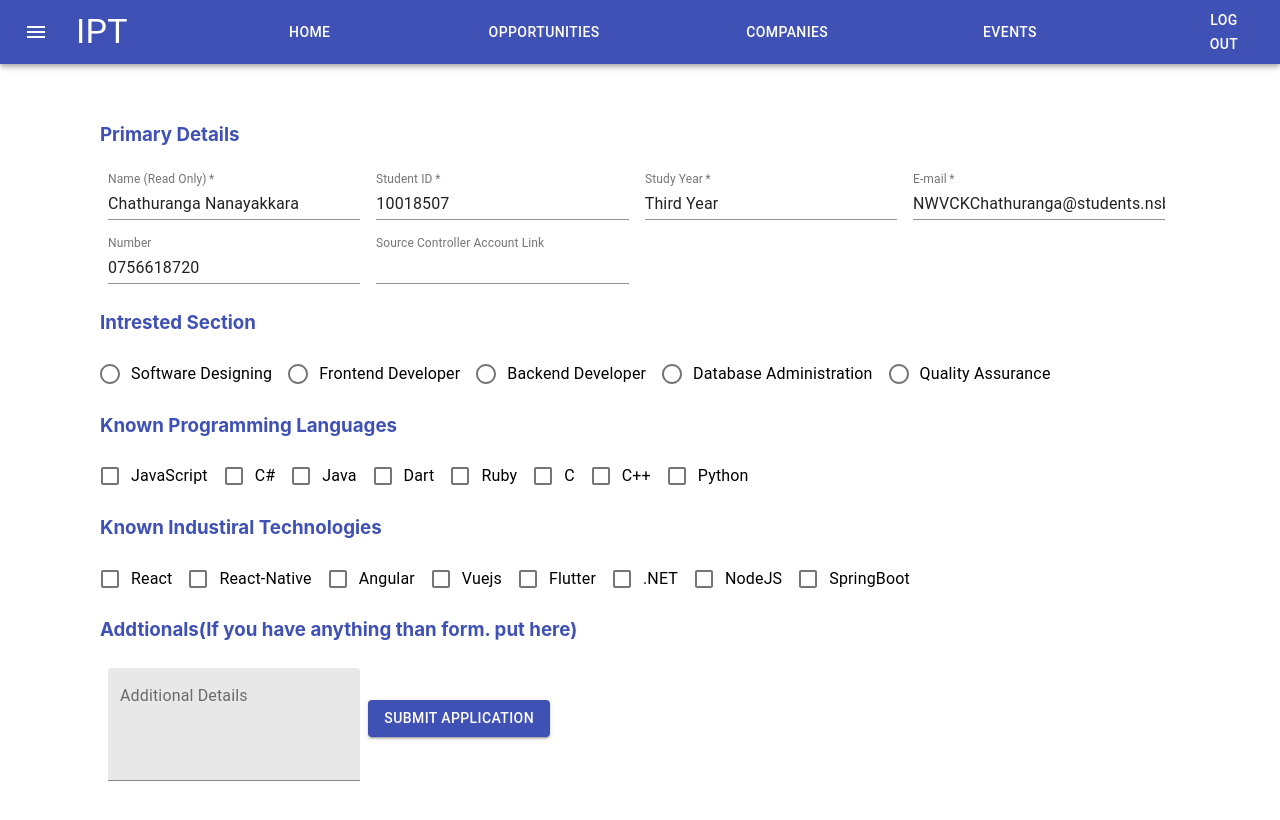
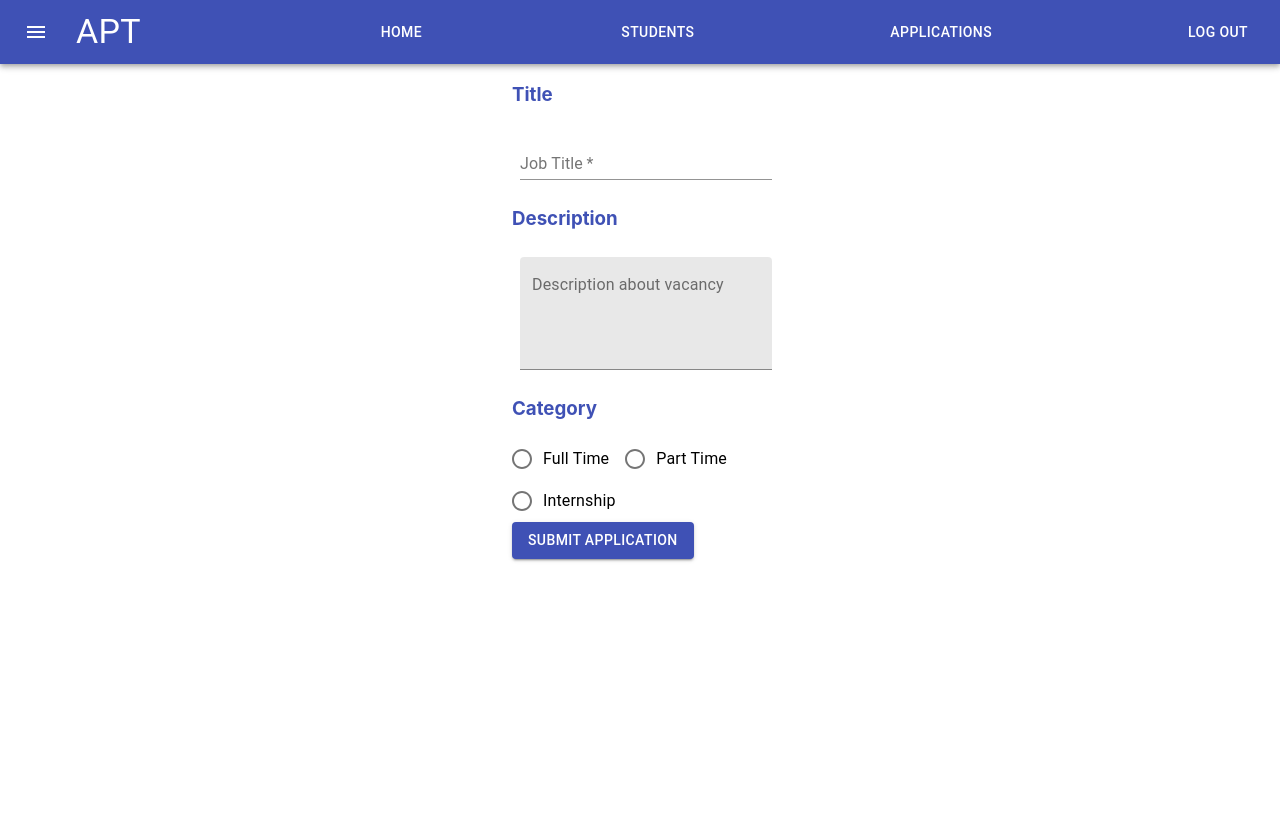
Before and after one commit to chamodKanishka/IPT, a React (Create React App) app: page / in a window 1280 px wide. Shown: the top 820 px of the page. Built offline with nearby package versions, Linux system fonts and the light colour scheme.

Commit message:
create add jobs page for add jobs in comapy side

```diff
--- a/src/App.js
+++ b/src/App.js
@@ -1,5 +1,5 @@
 import React from 'react';
-import StudentHome from './screens/studentArea/studentProfile';
+import StudentHome from './screens/companyArea/addOpportunities';
 import './App.css';
 
 function App() {
--- /dev/null
+++ b/src/screens/companyArea/addOpportunities.js
@@ -0,0 +1,138 @@
+import React from 'react';
+import { makeStyles, useTheme } from '@material-ui/core/styles';
+import CompanyHomeNav from './companyHomeNav'
+import TextField from '@material-ui/core/TextField';
+import Checkbox from '@material-ui/core/Checkbox';
+import FormControlLabel from '@material-ui/core/FormControlLabel';
+import Radio from '@material-ui/core/Radio';
+import RadioGroup from '@material-ui/core/RadioGroup';
+import Button from '@material-ui/core/Button';
+
+export default  function Applications() {
+    const classes = useStyles();
+
+  return (
+      <div>
+            <CompanyHomeNav/>
+            <div className={classes.body}>
+            <form className={classes.root} noValidate autoComplete="off">
+      <div>
+      <h3 className={classes.h3}>Title</h3>
+        <TextField
+        required
+        id="standard-required"
+        label="Job Title"
+        InputProps={{
+            readOnly: false,
+          }}
+        defaultValue="" />
+        <h3 className={classes.h3}>Description</h3>
+        <TextField
+        className={classes.multiline}
+          id="filled-multiline-static"
+          label="Description about vacancy"
+          multiline
+          rows={4}
+          col={8}
+          defaultValue=""
+          variant="filled"
+        />
+        <h3 className={classes.h3}>Category</h3>
+        <RadioGroup row aria-label="position" name="position" defaultValue="top">
+        <FormControlLabel value="full" control={<Radio color="primary" />} label="Full Time" />
+        <FormControlLabel value="part" control={<Radio color="primary" />} label="Part Time" />
+        <FormControlLabel value="intern" control={<Radio color="primary" />} label="Internship" />
+        </RadioGroup>
+        <Button variant="contained" color="primary" className={classes.button}>
+        Submit Application
+        </Button>
+      </div>
+    </form>
+
+            </div>
+
+
+            </div>
+
+  );
+}
+
+
+const useStyles = makeStyles((theme) => ({
+    root: {
+        '& .MuiTextField-root': {
+          margin: theme.spacing(1),
+          width: '25ch',
+        },
+      },
+    menuButton: {
+      marginRight: theme.spacing(2),
+    },
+    title: {
+      flexGrow: 1,
+    },
+    list: {
+        width: 250,
+      },
+      fullList: {
+        width: 'auto',
+      },
+      cardroot: {
+        maxWidth: 200,
+        maxHeight: 300,
+        margin: 20,
+      },
+      media: {
+        height: 100,
+      },
+      body: {
+          marginLeft:'40%',
+          marginRight: '40%',
+          display: 'inline-block'
+      },
+      recent:{
+        display: 'flex',
+        flexWrap: 'wrap',
+        justifyContent: 'space-around',
+        overflow: 'hidden',
+
+      },
+      activity:{
+        color: '#004b96'
+      },
+      details: {
+    display: 'flex',
+    flexDirection: 'column',
+  },
+  content: {
+    flex: '1 0 auto',
+  },
+  cover: {
+    width: 151,
+  },
+  controls: {
+    display: 'flex',
+    alignItems: 'center',
+    paddingLeft: theme.spacing(1),
+    paddingBottom: theme.spacing(1),
+  },
+  playIcon: {
+    height: 38,
+    width: 38,
+  },
+  miniroot: {
+    display: 'flex',
+    margin:10,
+    width:'240px',
+    height:'80px',
+  },
+  typography: {
+    padding: theme.spacing(2),
+  },
+  jobtitle:{
+    fontSize:'13px',
+  },
+  h3:{
+    color:'#3f51b5',
+    },
+  }));
--- a/src/screens/studentArea/studentProfile.js
+++ b/src/screens/studentArea/studentProfile.js
@@ -6,8 +6,6 @@ import Checkbox from '@material-ui/core/Checkbox';
 import FormControlLabel from '@material-ui/core/FormControlLabel';
 import Radio from '@material-ui/core/Radio';
 import RadioGroup from '@material-ui/core/RadioGroup';
-import FormControl from '@material-ui/core/FormControl';
-import FormLabel from '@material-ui/core/FormLabel';
 import Button from '@material-ui/core/Button';
 
 
```
